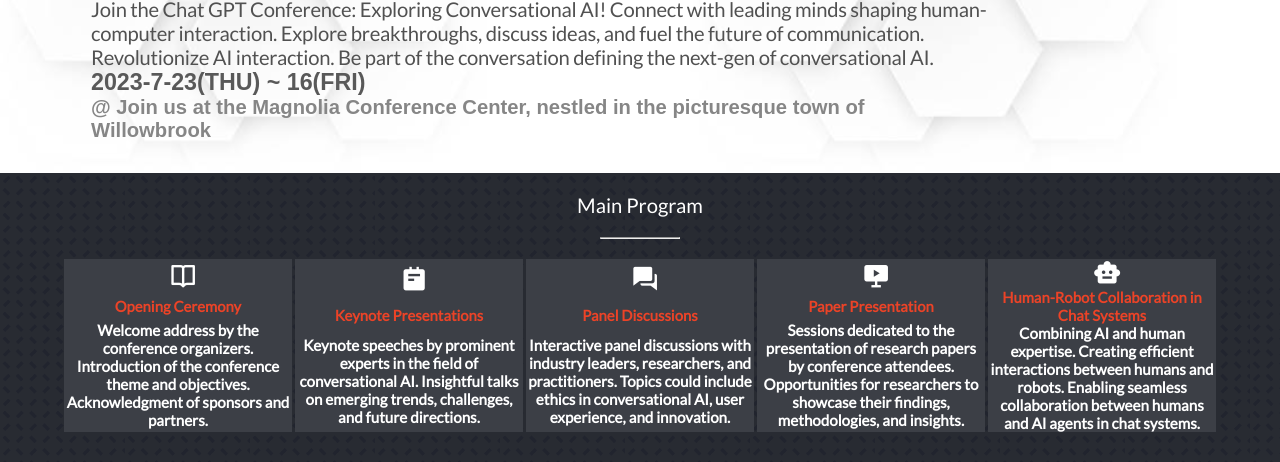
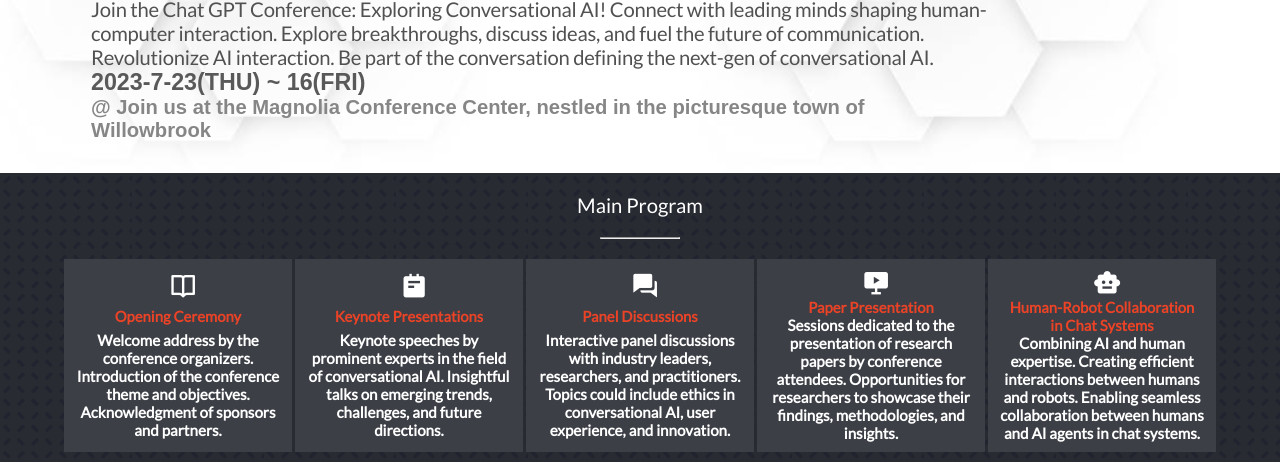
Before and after one commit to ZabihullahNooriWardak/ChatGPt-conference, a website: page index.html in a window 1280 px wide. Shown: the part 315-777 px from the top of the page. Drawn offline with nearby package versions, Linux system fonts and the light colour scheme.

```diff
--- a/style.css
+++ b/style.css
@@ -206,7 +206,7 @@
   height: 11rem;
   align-items: center;
   justify-content: space-evenly;
-  width: 100vw;
+  width: 100%;
   background-color: rgb(60, 63, 70);
 }
 
@@ -353,6 +353,7 @@
   }
 
   .card {
+    padding: 1rem;
     flex-direction: column;
     justify-content: space-around;
     align-items: center;
```
